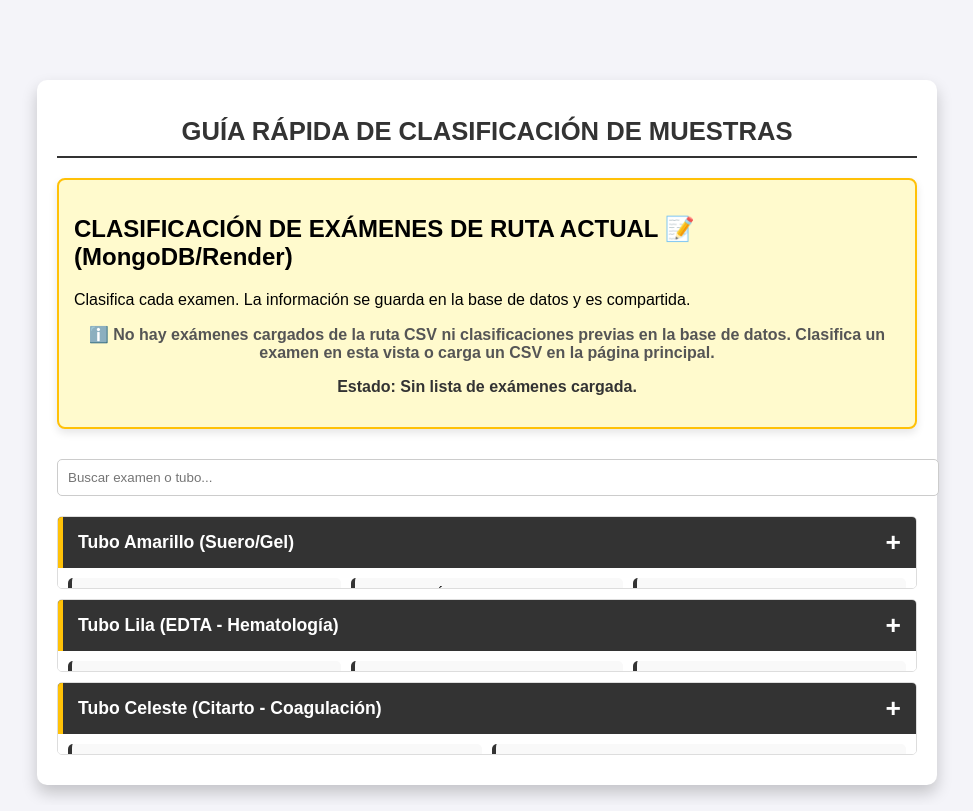
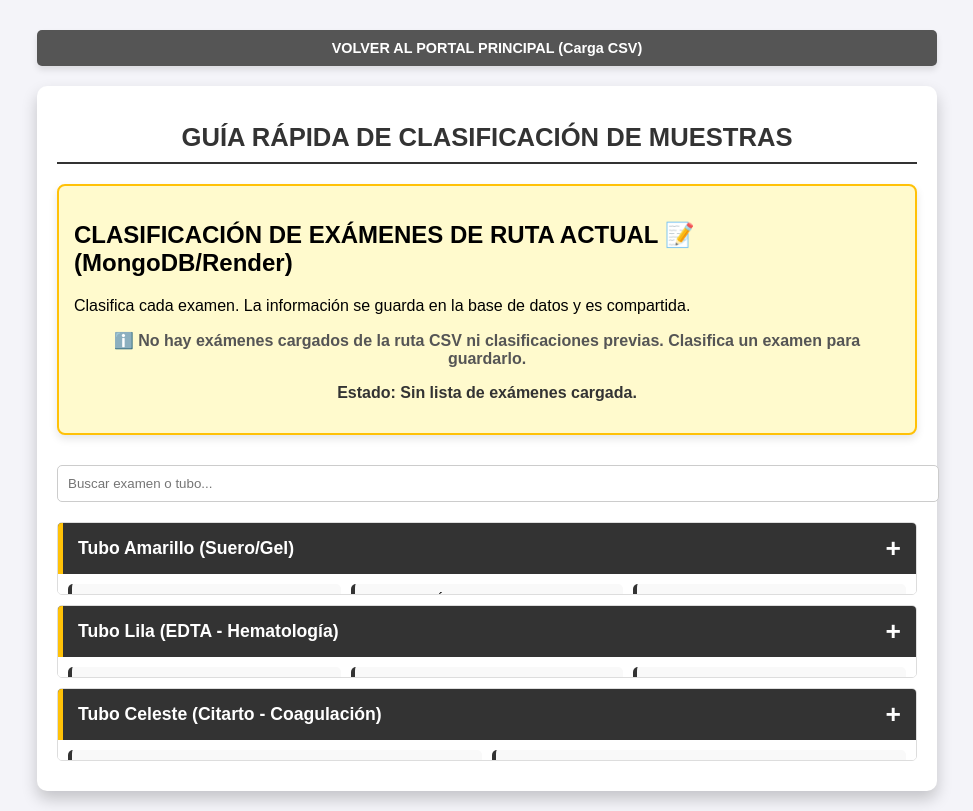
Before and after one commit to rmns82839-rgb/dataBaseExamenes, a website: page guia_examenes.html in a window 1280 px wide. Shown: the whole page, without its empty margins (153-1126 px from the left). Drawn offline with Linux system fonts and the light colour scheme; no server answers.

Commit message:
Update guia_examenes.html

```diff
--- a/guia_examenes.html
+++ b/guia_examenes.html
@@ -5,9 +5,6 @@
     <meta name="viewport" content="width=device-width, initial-scale=1.0">
     <title>Motorizado Lab - Guía Rápida 🧪</title>
     <style>
-        /* ... (MANTÉN TODOS LOS ESTILOS CSS QUE TE DI ANTERIORMENTE) ... */
-        /* Asegúrate de que los estilos CSS para .tube-indicator.yellow, .tube-indicator.lila, etc. estén aquí */
-
         /* Paleta: #333 (Negro Motorizado), #FFC107 (Amarillo de Seguridad), #F4F4F9 (Fondo claro) */
         body {
             font-family: 'Arial', sans-serif;
@@ -15,6 +12,27 @@
             padding: 20px 10px;
             background-color: #f4f4f9;
         }
+        /* Estilos del Botón de Portal (adicional) */
+        .portal-button {
+            background-color: #555;
+            color: #fff;
+            font-size: 0.9em;
+            padding: 10px 20px;
+            border: none;
+            border-radius: 5px;
+            cursor: pointer;
+            font-weight: bold;
+            display: block;
+            width: 100%;
+            max-width: 900px;
+            margin: 10px auto 20px;
+            box-shadow: 0 4px 6px rgba(0, 0, 0, 0.1);
+            transition: background-color 0.2s ease;
+        }
+        .portal-button:hover {
+            background-color: #777;
+        }
+
         #container {
             width: 100%;
             max-width: 900px;
@@ -24,7 +42,6 @@
             border-radius: 10px;
             box-shadow: 0 8px 16px rgba(0, 0, 0, 0.2);
             box-sizing: border-box;
-            margin-top: 60px;
         }
         h1 {
             color: #333;
@@ -163,6 +180,9 @@
     </style>
 </head>
 <body>
+
+    <button class="portal-button" onclick="window.location.href='index.html'">VOLVER AL PORTAL PRINCIPAL (Carga CSV)</button>
+
     <div id="container">
         <h1>Guía Rápida de Clasificación de Muestras</h1>
 
@@ -297,16 +317,19 @@
             container.innerHTML = '';
 
             let examsArray = [];
+            let statusText = '';
 
             if (storedExams) {
                 // Opción 1: Hay exámenes cargados de una ruta CSV (Muestra los de la ruta)
                 examsArray = JSON.parse(storedExams);
+                statusText = `Lista de ${examsArray.length} exámenes cargados de la ÚLTIMA RUTA CSV. Clasificación leída de MongoDB.`;
             } else if (Object.keys(classificationData).length > 0) {
                 // Opción 2: No hay ruta CSV cargada, pero hay clasificaciones guardadas (Muestra los clasificados previamente)
                 examsArray = Object.keys(classificationData).sort();
+                statusText = `Lista de ${examsArray.length} exámenes clasificados previamente.`;
             } else {
                 // Opción 3: No hay CSV y no hay nada en MongoDB (Mensaje de vacío)
-                container.innerHTML = `<p style="color: #555; font-weight: bold; text-align: center;">ℹ️ No hay exámenes cargados de la ruta CSV ni clasificaciones previas en la base de datos. Clasifica un examen en esta vista o carga un CSV en la página principal.</p>`;
+                container.innerHTML = `<p style="color: #555; font-weight: bold; text-align: center;">ℹ️ No hay exámenes cargados de la ruta CSV ni clasificaciones previas. Clasifica un examen para guardarlo.</p>`;
                 document.getElementById('saveStatus').textContent = `Estado: Sin lista de exámenes cargada.`;
                 return;
             }
@@ -328,7 +351,7 @@
                 // Indicador de color actual
                 const tubeClassKey = classification.tube || 'No Clasificado';
                 const indicator = document.createElement('span');
-                indicator.className = 'tube-indicator ' + tubeOptions[tubeClassKey].replace(' ', '.'); // Usa la clave correcta
+                indicator.className = 'tube-indicator ' + tubeOptions[tubeClassKey].replace(' ', '.');
                 itemDiv.appendChild(indicator);
 
                 // Nombre del examen (CON CÓDIGO)
@@ -371,11 +394,7 @@
             });
 
             // Mensaje de estado final
-            if (storedExams) {
-                document.getElementById('saveStatus').textContent = `Lista de ${examsArray.length} exámenes cargados de la ÚLTIMA RUTA CSV. Clasificación leída de MongoDB.`;
-            } else {
-                 document.getElementById('saveStatus').textContent = `Lista de ${examsArray.length} exámenes clasificados previamente.`;
-            }
+            document.getElementById('saveStatus').textContent = statusText;
         }
 
         // 4. FUNCIONES EXISTENTES
```
